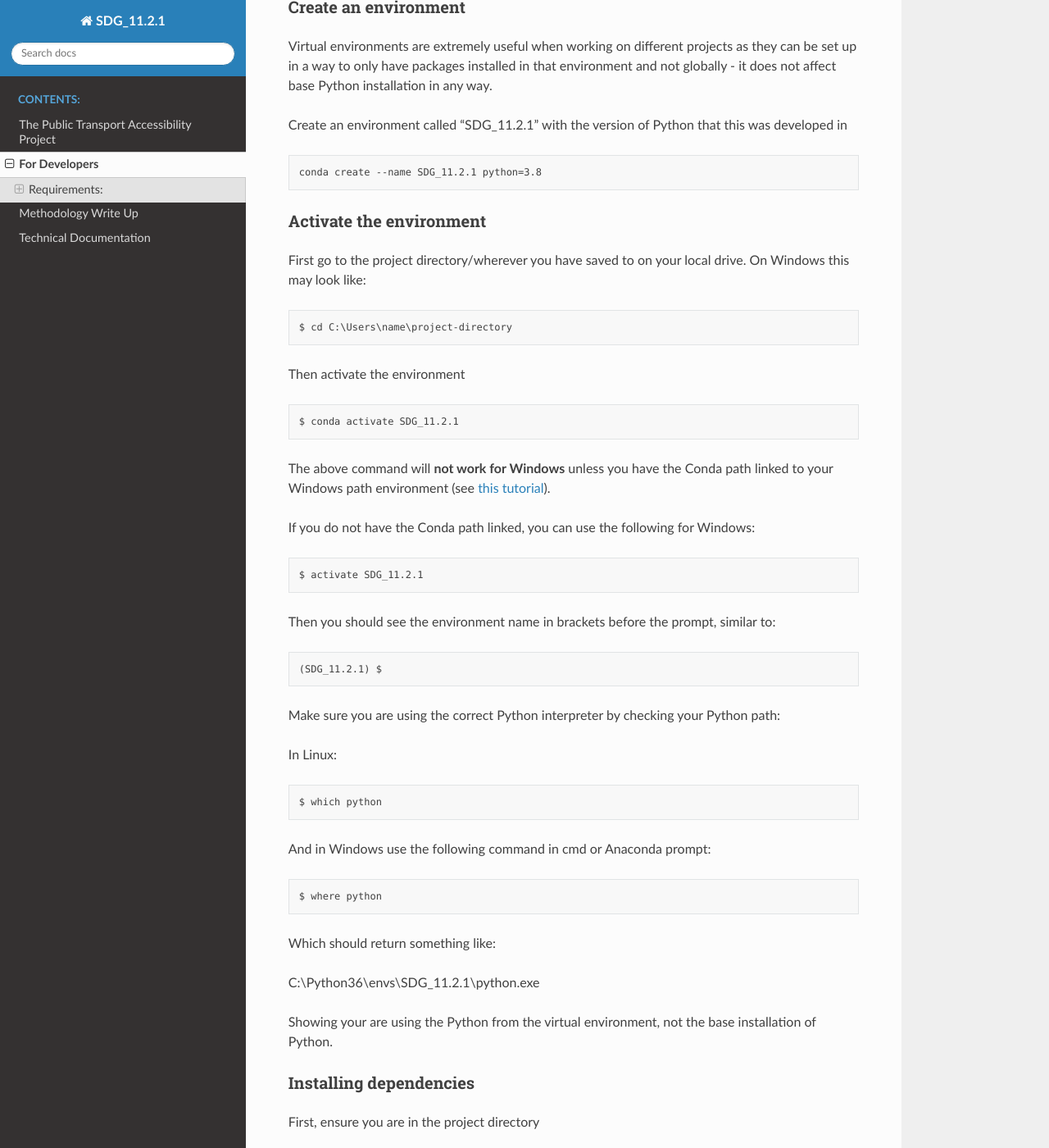
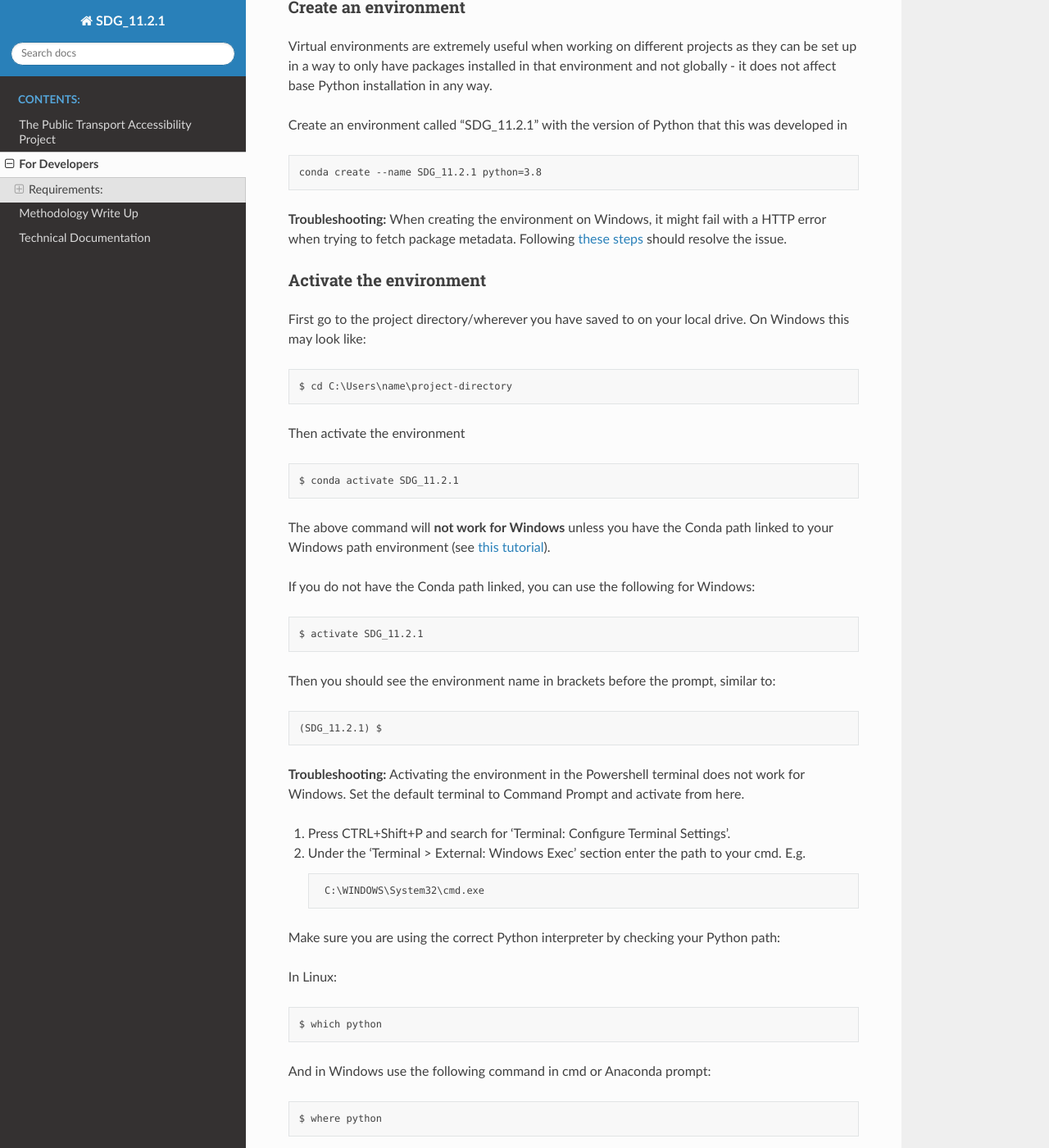
Before and after one commit to ONSdigital/SDG_11.2.1, a Sphinx documentation site: the page built from docs/source/for_developers.md, in a window 1280 px wide and 1400 px high, scrolled down 1004 px. Shown: the whole window at 82% size. Built offline with Sphinx 7.4.7 and the Read the Docs theme 2.0.0, drawn with Linux system fonts in a browser that asks for light colours; some of the changed text lies outside the part shown.

Commit message:
add missing troubleshoot and git config sections to markdown

```diff
--- a/docs/source/for_developers.md
+++ b/docs/source/for_developers.md
@@ -30,6 +30,8 @@
 
     conda create --name SDG_11.2.1 python=3.8
 
+**Troubleshooting:** When creating the environment on Windows, it might fail with a HTTP error when trying to fetch package metadata. Following [these steps](https://stackoverflow.com/questions/50125472/issues-with-installing-python-libraries-on-windows-condahttperror-http-000-co/62483686#62483686) should resolve the issue.
+
 ### Activate the environment
 
 First go to the project directory/wherever you have saved to on your local drive. On Windows this may look like:
@@ -50,6 +52,13 @@
 Then you should see the environment name in brackets before the prompt, similar to:
 
     (SDG_11.2.1) $
+
+**Troubleshooting:** Activating the environment in the Powershell terminal does not work for Windows. Set the default terminal to Command Prompt and activate from here.
+
+1. Press CTRL+Shift+P and search for 'Terminal: Configure Terminal Settings'.
+2. Under the 'Terminal > External: Windows Exec' section enter the path to your cmd. E.g.
+
+        C:\WINDOWS\System32\cmd.exe
 
 Make sure you are using the correct Python interpreter by checking your Python path:
 
@@ -85,3 +94,11 @@
     pip install packagename
 
 The script should now be set up to use.
+
+### Setting Git configuration
+
+To be able to contribute to the project via Git, you will need to add the email and user name associated to your account to the config file
+
+    git config --global user.email "email"
+
+    git config --global user.name "username"
```
